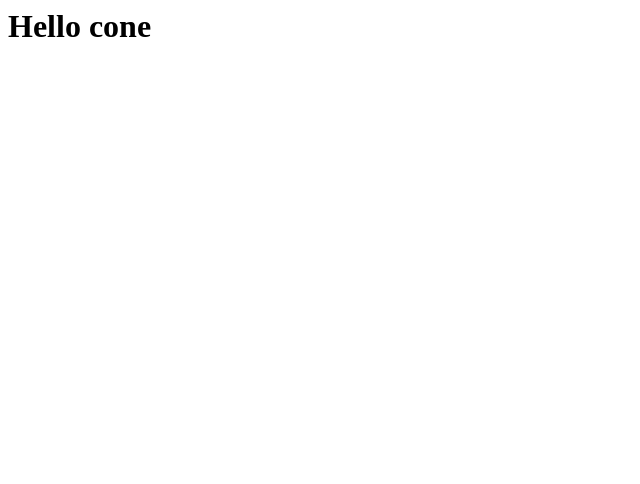
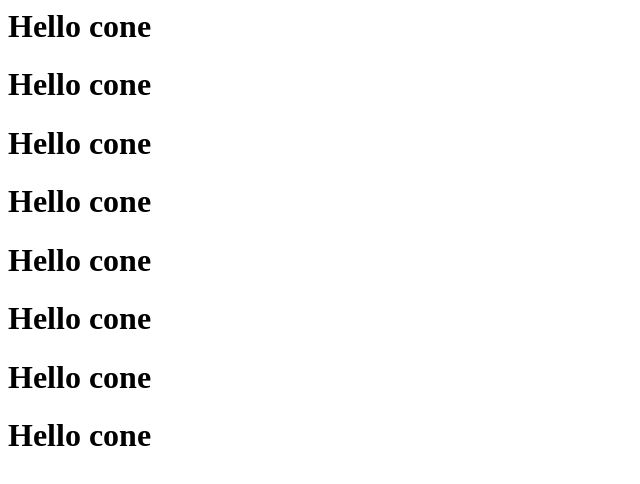
Before and after one commit to Cone22/Folder2, a plain HTML site: page index.html in a window 1280 px wide. Shown: the whole page, without its empty margins (0-640 px from the left). Drawn offline with Linux system fonts and the light colour scheme.

Commit message:
Update index.html

```diff
--- a/index.html
+++ b/index.html
@@ -1,21 +1,22 @@
-
-
-
-
-
-
-
-
-
-
-
-
-
-
-
-
-
-
+<h1>Hello cone</h1>
 
 
 <h1>Hello cone</h1>
+
+
+<h1>Hello cone</h1>
+
+
+<h1>Hello cone</h1>
+
+
+<h1>Hello cone</h1>
+
+
+<h1>Hello cone</h1>
+
+
+<h1>Hello cone</h1>
+
+
+<h1>Hello cone</h1>
```
